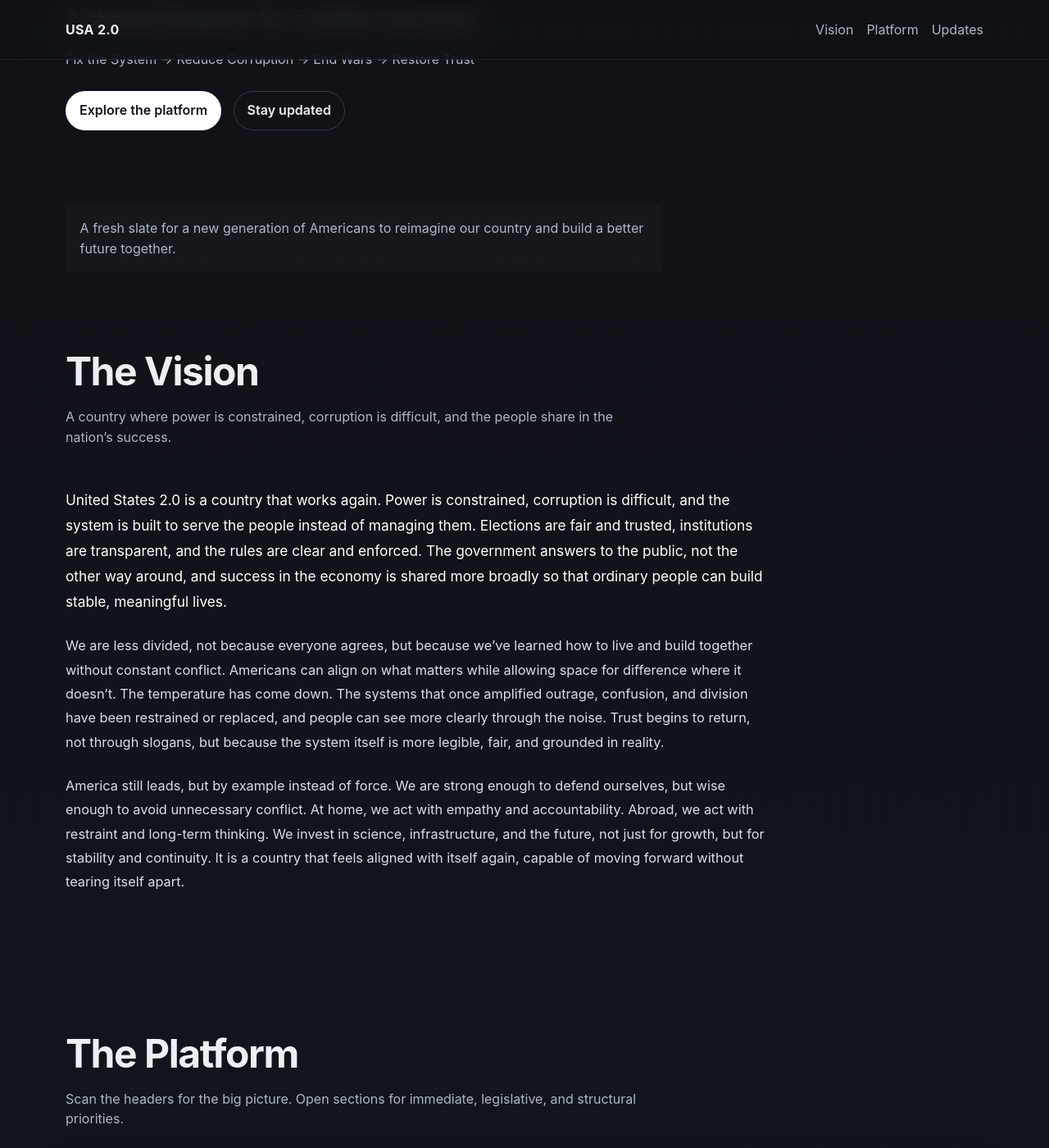
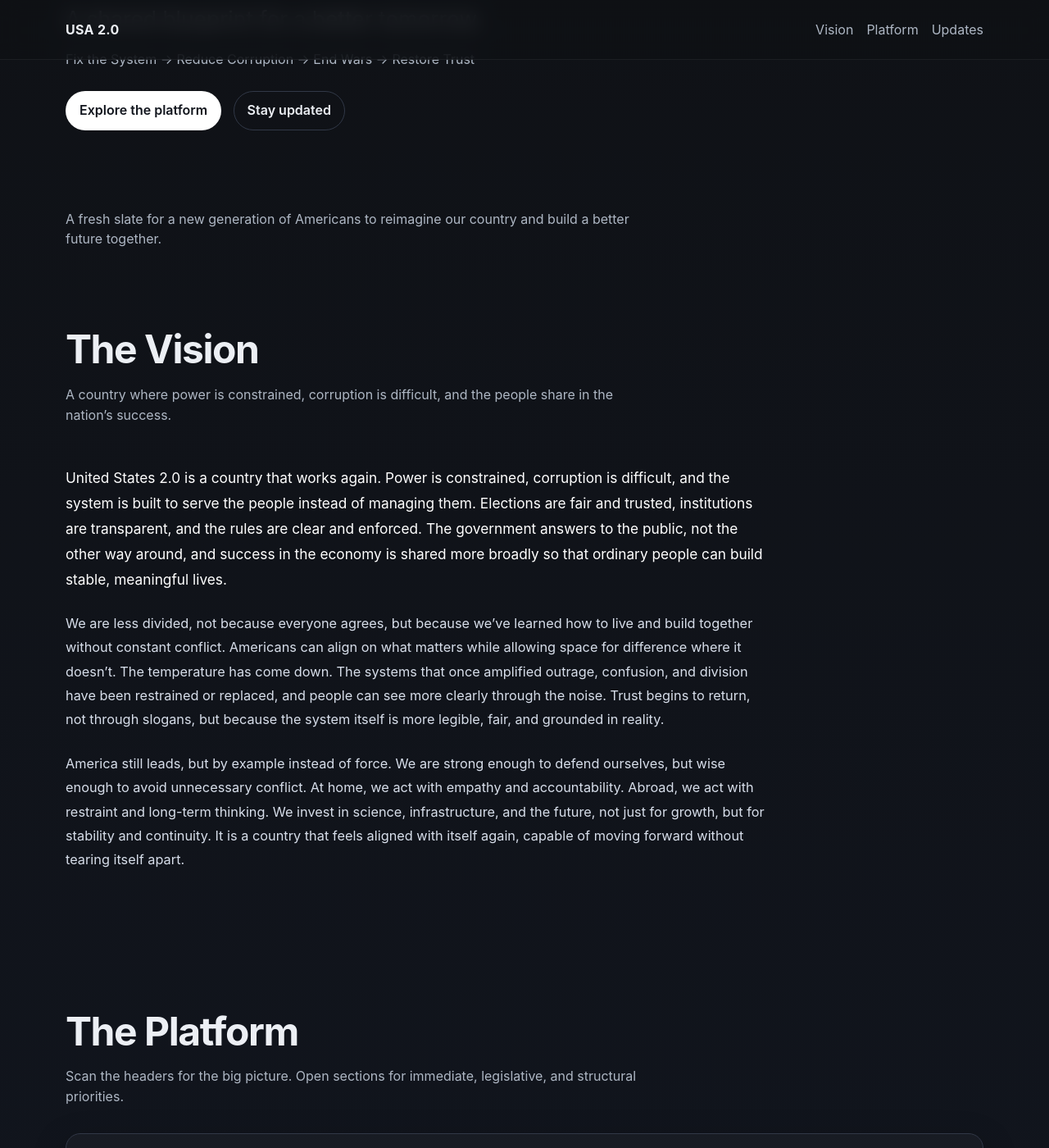
Before and after one commit to AaronBClark/usa2.0, a Jekyll site: the page built from index.md, in a window 1280 px wide and 1400 px high, scrolled down 314 px. Shown: the whole window at 82% size. Built offline with Jekyll 4.4.1, drawn with Linux system fonts in a browser that asks for light colours.

Commit message:
text formatting update

```diff
--- a/assets/css/style.css
+++ b/assets/css/style.css
@@ -102,15 +102,18 @@ a {
 }
 
 .orientation {
-  padding: 1.2rem 0 0;
+  padding: 1.5rem 0 0;
 }
 
 .orientation p {
   margin: 0;
-  padding: 1rem 1.1rem;
-  border: none;
-  display: inline-block;
-  background: rgba(255, 255, 255, 0.02);
+  padding: 0;
+  border: 0;
+  border-radius: 0;
+  display: block;
+  background: transparent;
+  color: var(--muted);
+  max-width: 60ch;
 }
 
 /* Typography */
```
